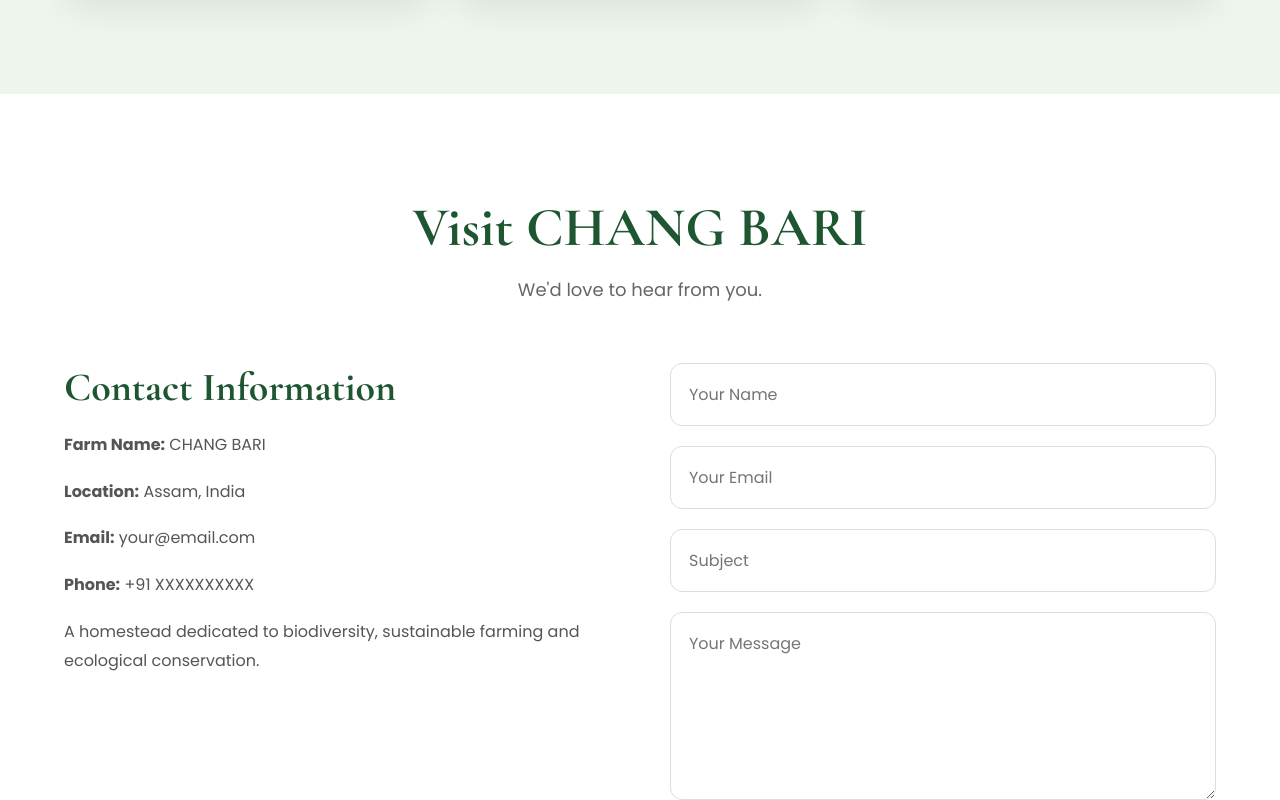
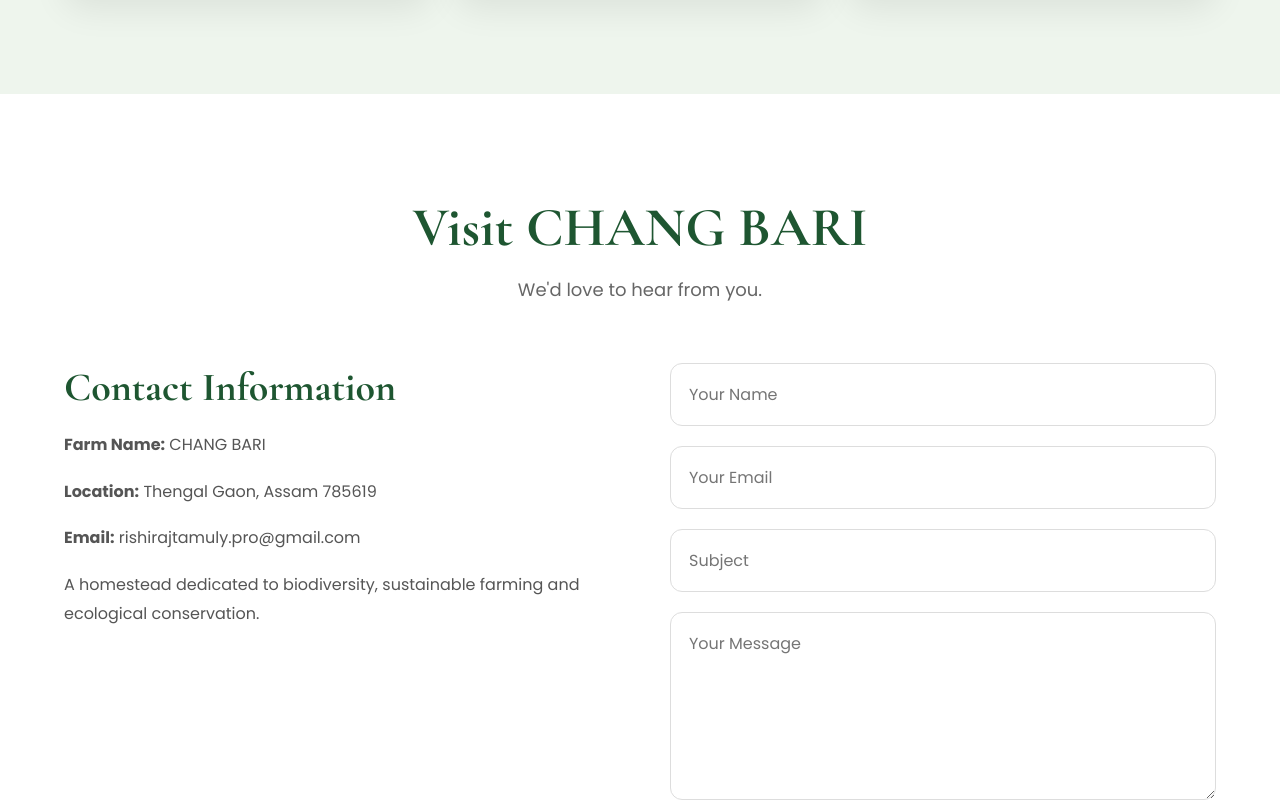
Before and after one commit to rishirajtamuly/chang-bari, a plain HTML site: page index.html in a window 1280 px wide. Shown: the part 6243-7043 px from the top of the page. Drawn offline with nearby package versions, Linux system fonts and the light colour scheme.

Commit message:
Add files via upload

```diff
--- a/index.html
+++ b/index.html
@@ -396,6 +396,7 @@
 
             <div class="forest-grid">
 
+                <div class="tree">Hollong</div>
                 <div class="tree">Sal</div>
                 <div class="tree">Kadam</div>
                 <div class="tree">Arjun</div>
@@ -524,11 +525,10 @@
 
                     <p><strong>Farm Name:</strong> CHANG BARI</p>
 
-                    <p><strong>Location:</strong> Assam, India</p>
+                    <p><strong>Location:</strong> Thengal Gaon, Assam 785619</p>
 
-                    <p><strong>Email:</strong> your@email.com</p>
+                    <p><strong>Email:</strong> rishirajtamuly.pro@gmail.com</p>
 
-                    <p><strong>Phone:</strong> +91 XXXXXXXXXX</p>
 
                     <p>
                         A homestead dedicated to biodiversity,
```
